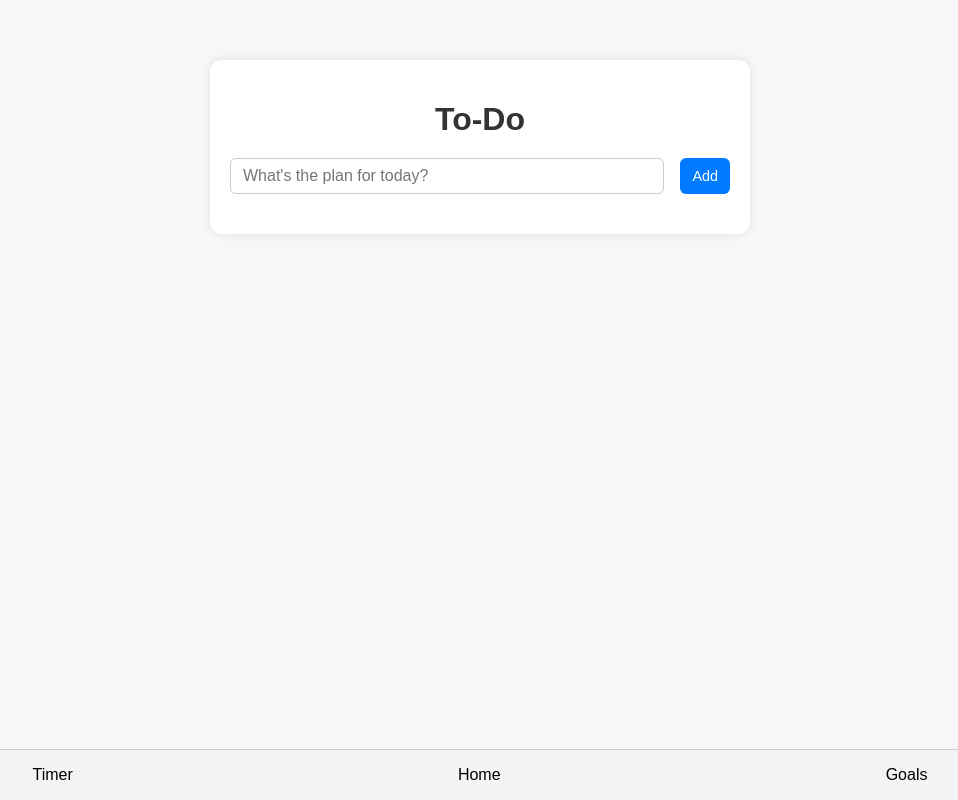
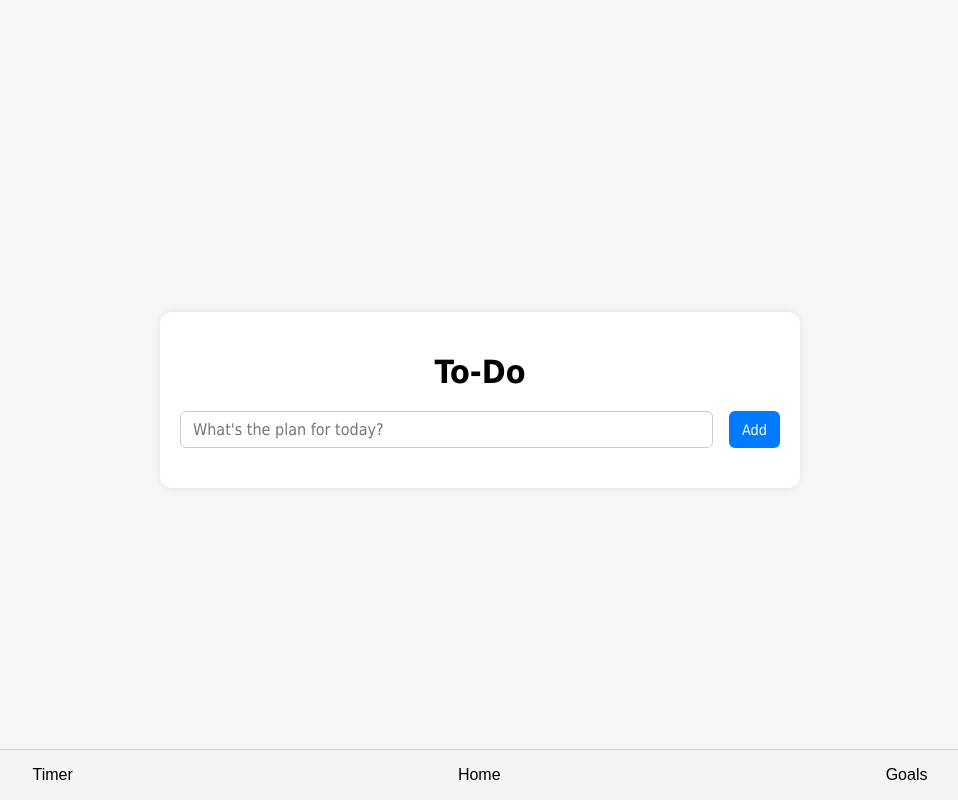
Before and after one commit to cyagar/ClearLock, a React (Vite) app: page /goals in a window 1280 px wide. Shown: the whole page, without its empty margins (160-1118 px from the left). Built offline with nearby package versions, Linux system fonts and the light colour scheme.

Commit message:
Updated UI

```diff
--- a/src/pages/Goals.css
+++ b/src/pages/Goals.css
@@ -1,13 +1,34 @@
+@keyframes fadeIn {
+  from {
+    opacity: 0;
+    transform: translateY(80px); /* optional slight slide up */
+  }
+  to {
+    opacity: 1;
+    transform: translateY(0);
+  }
+}
+
+.fade-in {
+  animation: fadeIn 1.5s ease-out forwards;
+}
+
 body {
   margin: 0;
   padding: 0;
+  min-height: 100vh;
+  display: flex;
+  justify-content: center;
+  align-items: center; /* centers the box vertically */
   font-family: sans-serif;
   background-color: #f7f7f7;
+  flex-direction: column;
 }
 
 .goals-container {
-  max-width: 500px;
-  margin: 60px auto;
+    /**/width: 90vw;
+  max-width: 600px;
+  /*margin: 60px auto;*/
   padding: 20px;
   background-color: white;
   border-radius: 12px;
@@ -18,7 +39,8 @@ body {
 h1 {
   margin-bottom: 20px;
   font-size: 2rem;
-  color: #333;
+  color: #000000;
+  font-family: Tahoma, Verdana, Segoe, sans-serif;
 }
 
 .todo-form {
@@ -35,6 +57,7 @@ h1 {
   border: 1px solid #ccc;
   border-radius: 6px;
   font-size: 1rem;
+  font-family: Tahoma, Verdana, Segoe, sans-serif;
 }
 
 .todo-btn,
@@ -42,7 +65,7 @@ h1 {
 .complete-btn,
 .delete-btn,
 .save-btn {
-  padding: 6px 12px;
+  padding: 7px 13px;
   margin-left: 6px;
   font-size: 0.9rem;
   border: none;
@@ -53,6 +76,11 @@ h1 {
 .todo-btn {
   background-color: #007bff;
   color: white;
+  font-family: Tahoma, Verdana, Segoe, sans-serif;
+}
+
+.todo-btn:hover {
+  background-color: #00448d;
 }
 
 .edit-btn {
@@ -75,6 +103,10 @@ h1 {
   color: white;
 }
 
+.save-btn:hover {
+  background-color: #0c6977;
+}
+
 ul {
   list-style-type: none;
   padding: 0;
@@ -93,7 +125,8 @@ li {
 
 .text {
   flex: 1;
-  text-align: left;
+  text-align: center;
+  font-family: Tahoma, Verdana, Segoe, sans-serif;
 }
 
 .text-completed {
@@ -101,6 +134,7 @@ li {
   text-align: left;
   text-decoration: line-through;
   color: gray;
+  font-family: Tahoma, Verdana, Segoe, sans-serif;
 }
 
 .li.complete {
--- a/src/pages/Goals.jsx
+++ b/src/pages/Goals.jsx
@@ -16,6 +16,11 @@ function Goals() {
   });
   // Edit state to manage existing todos
   const [editInput, setEditInput] = useState("");
+  const [fadeIn, setFadeIn] = useState(false);
+
+  useEffect(() => {
+    setFadeIn(true);
+  }, []);
 
   // Save todos to localStorage whenever they change
   useEffect(() => {
@@ -88,7 +93,7 @@ function Goals() {
   };
 
   return (
-    <div className="goals-container">
+    <div className={`goals-container ${fadeIn ? "fade-in" : ""}`}>
       <h1>To-Do</h1>
 
       <form className="todo-form" onSubmit={handleSubmit}>
--- a/src/pages/Timer.jsx
+++ b/src/pages/Timer.jsx
@@ -69,7 +69,7 @@ function Timer({
             className="guided-access-btn"
             onClick={() => setShowGuidedAdvice(true)}
           >
-            Guided Access Tip
+            Guided Access Tip
           </button>
 
           {showGuidedAdvice && (
```
